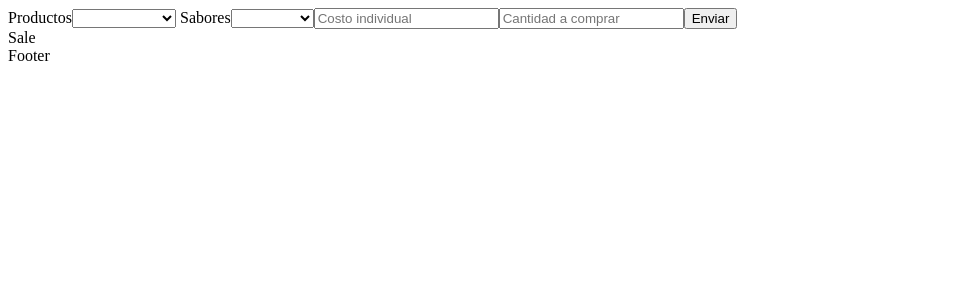
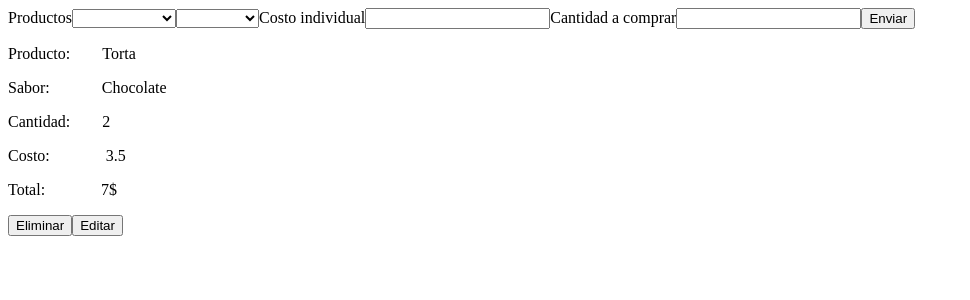
Before and after one commit to ZekoCode/heladeria_crud, a React (Create React App) app: page / in a window 1280 px wide. Shown: the top 300 px of the page, without its empty margins (0-970 px from the left). Built offline with nearby package versions, Linux system fonts and the light colour scheme.

Commit message:
Css classes names

```diff
--- a/public/index.html
+++ b/public/index.html
@@ -3,6 +3,12 @@
   <head>
     <link rel="icon" href="%PUBLIC_URL%/icon.webp" />
     <title>Heladeria Ecuador</title>
+
+    <link rel="preconnect" href="https://fonts.googleapis.com">
+    <link rel="preconnect" href="https://fonts.gstatic.com" crossorigin>
+    <link href="https://fonts.googleapis.com/css2?family=Lobster&display=swap" rel="stylesheet">
+
+
   </head>
   <body>
     <div id="root"></div>
--- a/src/App.js
+++ /dev/null
@@ -1,13 +0,0 @@
-import Footer from './components/Footer'
-import Form from './components/Form'
-
-function App() {
-  return (
-    <div>
-      <Form/>
-      <Footer/>
-    </div>
-  );
-}
-
-export default App;
--- /dev/null
+++ b/src/components/App.jsx
@@ -0,0 +1,12 @@
+import Form from './Form'
+import './App.css'
+
+function App() {
+  return (
+    <div className='main'>
+      <Form/>
+    </div>
+  );
+}
+
+export default App;
--- a/src/components/Footer.jsx
+++ /dev/null
@@ -1,10 +0,0 @@
-import React from 'react'
-import './Footer.css'
-
-function Footer() {
-  return (
-    <div>Footer</div>
-  )
-}
-
-export default Footer
--- a/src/components/Form.jsx
+++ b/src/components/Form.jsx
@@ -2,13 +2,14 @@ import React from 'react'
 import ListSales from './ListSales'
 import './Form.css'
 
-function Formulario(){
+function Form(){
 
     return(
-       <div>
-            <form>
-            <label> Productos</label>
-            <select id="input1" name="categoria">
+        <>
+            <div className='container--form'>
+                <form className='form'>
+                    <label className='form--label'> Productos</label>
+                    <select className='form--selectInput' id="input1" name="categoria">
                         <option value=""></option>
                         <option value="torta">Torta</option>
                         <option value="sandwitch">Sandwitch</option>
@@ -16,22 +17,23 @@ function Formulario(){
                         <option value="cono_helado">Cono helado</option>
                     </select>
 
-            <label> Sabores</label>
-            <select id="input2" name="sabor">
+                    <select className='form--selectInput' id="input2" name="sabor">
                         <option value=""></option>
                         <option value="chocolate">Chocolate</option>
                         <option value="vainilla">Vainilla</option>
                         <option value="menta">Menta</option>
                         <option value="oreo">Oreo</option>
                     </select>
-
-            <input id="input3" placeholder="Costo individual" type="number" name="costo" step="0.1" min="0"/>
-            <input id="input4" placeholder="Cantidad a comprar" type="number" name="cantidad"/>
-            <input type="submit" value="Enviar"/>
+                    <label className='form--label'>Costo individual</label>
+                    <input className='form--textInput' id="input3" type="number" name="costo" step="0.1" min="0"/>
+                    <label className='form--label'>Cantidad a comprar</label>
+                    <input className='form--textInput' id="input4" type="number" name="cantidad"/>
+                    <input className='form--submitInput' type="submit" value="Enviar"/>
                 </form>
+            </div>
             <ListSales/>
-       </div>
+        </>
     )
 }
 
-export default Formulario
+export default Form
--- a/src/components/ListSales.jsx
+++ b/src/components/ListSales.jsx
@@ -4,8 +4,15 @@ import './ListSales.css'
 
 function ListSales() {
   return (
-    <div>
+    <div className='container--sales'>
       <Sale/>
+      {/* <Sale/>
+      <Sale/>
+      <Sale/>
+      <Sale/>
+      <Sale/>
+      <Sale/>
+      <Sale/> */}
     </div>
   )
 }
--- a/src/components/Sale.jsx
+++ b/src/components/Sale.jsx
@@ -2,8 +2,22 @@ import React from 'react'
 import './Sale.css'
 
 function Sale() {
+
+
   return (
-    <div>Sale</div>
+    <div className='sale'>
+      <div className='sale--info'>
+        <p>Producto:&nbsp;&nbsp;&nbsp;&nbsp;&nbsp;&nbsp;&nbsp;&nbsp;Torta</p>
+        <p>Sabor:&nbsp;&nbsp;&nbsp;&nbsp;&nbsp;&nbsp;&nbsp;&nbsp;&nbsp;&nbsp;&nbsp;&nbsp;&nbsp;Chocolate</p>
+        <p>Cantidad:&nbsp;&nbsp;&nbsp;&nbsp;&nbsp;&nbsp;&nbsp;&nbsp;2</p>
+        <p>Costo:&nbsp;&nbsp;&nbsp;&nbsp;&nbsp;&nbsp;&nbsp;&nbsp;&nbsp;&nbsp;&nbsp;&nbsp;&nbsp;&nbsp;3.5</p>
+        <p>Total:&nbsp;&nbsp;&nbsp;&nbsp;&nbsp;&nbsp;&nbsp;&nbsp;&nbsp;&nbsp;&nbsp;&nbsp;&nbsp;&nbsp;7$</p>
+      </div>
+      <div className='sale--action'>
+        <button className='sale--action__button sale--action__delete'>Eliminar</button>
+        <button className='sale--action__button sale--action__edit'>Editar</button>
+      </div>
+    </div>
   )
 }
 
--- a/src/index.js
+++ b/src/index.js
@@ -1,6 +1,6 @@
 import React from 'react';
 import ReactDOM from 'react-dom';
-import App from './App';
+import App from './components/App';
 
 const component =<App/>
 const root =document.getElementById('root')
```
Also changed, not shown: src/components/App.css (added), src/components/Footer.css (deleted). Lines whose indentation alone changed are shown as unchanged.
